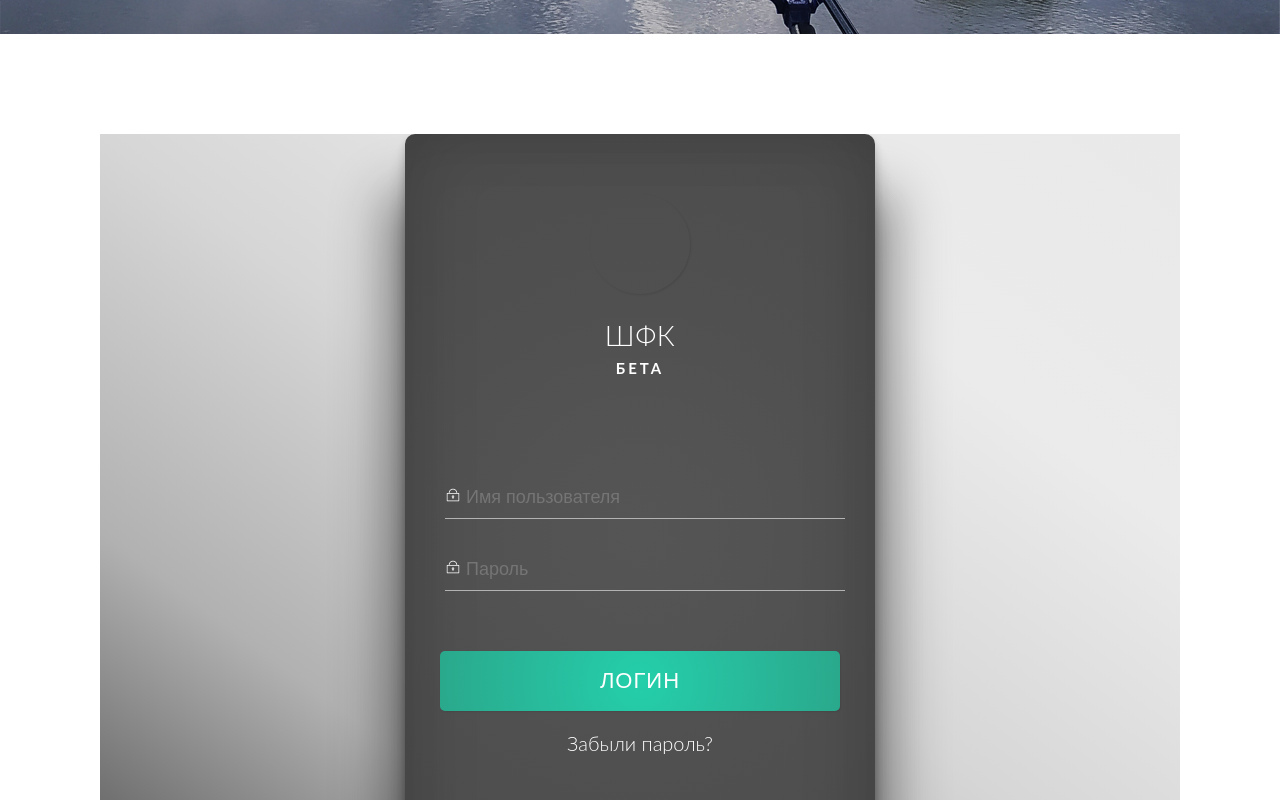
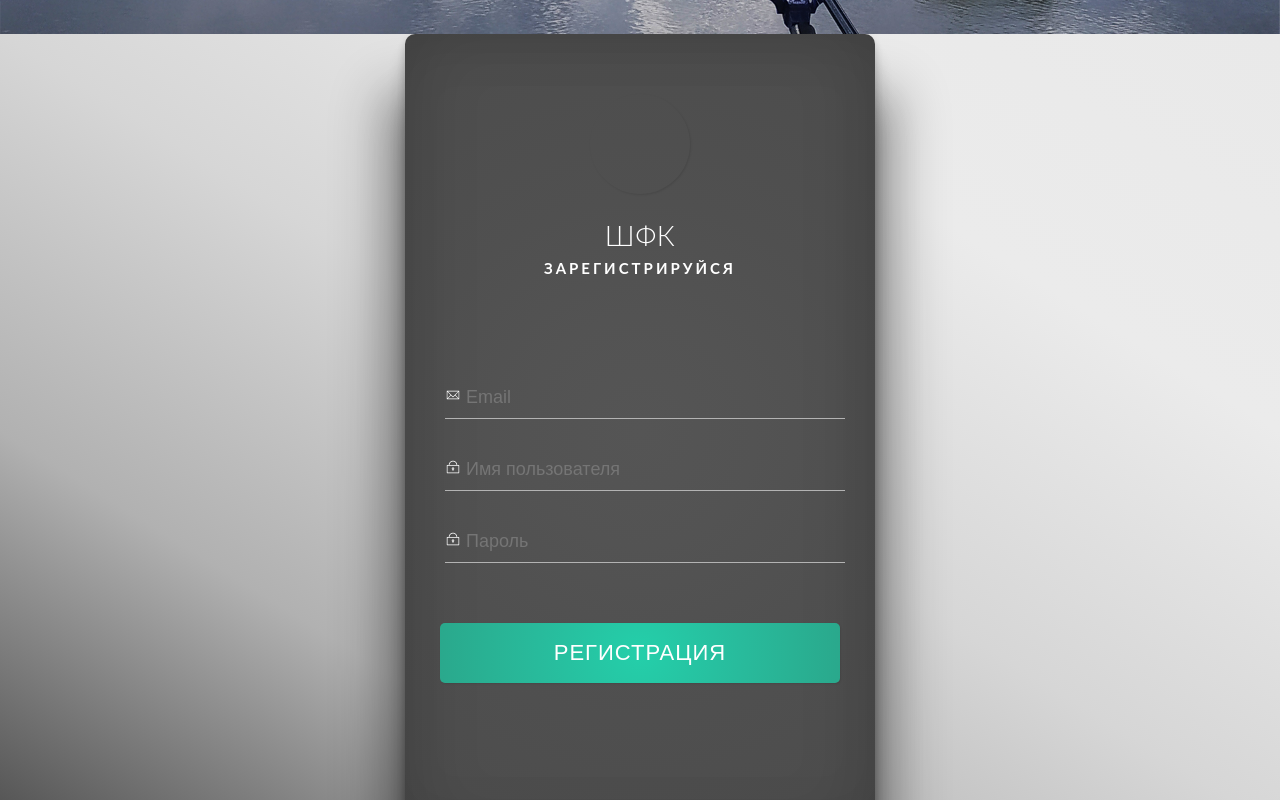
Before and after one commit to romichshos/feederclub, a React (Create React App) app: page / in a window 1280 px wide. Shown: the part 760-1560 px from the top of the page. Built offline with nearby package versions, Linux system fonts and the light colour scheme.

Commit message:
-- feeder club 0.0.9.8 login/register form

```diff
--- a/src/components/App.js
+++ b/src/components/App.js
@@ -9,7 +9,7 @@ const App =()=>(
       <Header/>
     </div>
     <div>
-        <LogForm/>
+        <LogForm isRegisterForm={true}/>
     </div>
    </Router>
     )
--- a/src/components/LogForm/LogForm.css
+++ b/src/components/LogForm/LogForm.css
@@ -2,7 +2,7 @@
 
 .pass_container {
     box-sizing: border-box;
-    margin: 100px;
+    /*margin: 100px;*/
     /*  width: 100vw;
       height: 100vh;*/
     overflow: hidden;
@@ -78,7 +78,7 @@
     padding: 10px 10px 10px 5px;
 }
 
-.username, .password {
+.username, .password, .email{
     display: block;
     border-bottom: 1px solid #b3b3b3;
     margin-bottom: 30px;
--- a/src/components/LogForm/LogForm.jsx
+++ b/src/components/LogForm/LogForm.jsx
@@ -2,29 +2,43 @@ import React from 'react';
 import './LogForm.css';
 import '../../svgicons.css';
 
+const EmailDiv = (props) => {
+    if (props.isRegisterForm) {
+        return (<div className="email">
+            <svg className="svg-icon" viewBox="0 0 20 20">
+                <path
+                    d="M17.388,4.751H2.613c-0.213,0-0.389,0.175-0.389,0.389v9.72c0,0.216,0.175,0.389,0.389,0.389h14.775c0.214,0,0.389-0.173,0.389-0.389v-9.72C17.776,4.926,17.602,4.751,17.388,4.751 M16.448,5.53L10,11.984L3.552,5.53H16.448zM3.002,6.081l3.921,3.925l-3.921,3.925V6.081z M3.56,14.471l3.914-3.916l2.253,2.253c0.153,0.153,0.395,0.153,0.548,0l2.253-2.253l3.913,3.916H3.56z M16.999,13.931l-3.921-3.925l3.921-3.925V13.931z"></path>
+            </svg>
+            <input type='email' className='email-input' placeholder='Email'></input>
+        </div>)
+    }
+    else return <div></div>
+}
 
-const LogForm = () => (
+const LogForm = (props) => (
     <div className="pass_container">
         <div className="login_div">
             <div className="logo_form"></div>
             <div className="title">ШФК</div>
-            <div className="sub_title">Бета</div>
+            <div className="sub_title">{(props.isRegisterForm)?"зарегистрируйся":"авторизация"}</div>
             <div className="fields">
+                <EmailDiv isRegisterForm={props.isRegisterForm}/>
                 <div className="username">
                     <svg className="svg-icon" viewBox="0 0 20 20">
                         <path
-                            d="M17.308,7.564h-1.993c0-2.929-2.385-5.314-5.314-5.314S4.686,4.635,4.686,7.564H2.693c-0.244,0-0.443,0.2-0.443,0.443v9.3c0,0.243,0.199,0.442,0.443,0.442h14.615c0.243,0,0.442-0.199,0.442-0.442v-9.3C17.75,7.764,17.551,7.564,17.308,7.564 M10,3.136c2.442,0,4.43,1.986,4.43,4.428H5.571C5.571,5.122,7.558,3.136,10,3.136 M16.865,16.864H3.136V8.45h13.729V16.864z M10,10.664c-0.854,0-1.55,0.696-1.55,1.551c0,0.699,0.467,1.292,1.107,1.485v0.95c0,0.243,0.2,0.442,0.443,0.442s0.443-0.199,0.443-0.442V13.7c0.64-0.193,1.106-0.786,1.106-1.485C11.55,11.36,10.854,10.664,10,10.664 M10,12.878c-0.366,0-0.664-0.298-0.664-0.663c0-0.366,0.298-0.665,0.664-0.665c0.365,0,0.664,0.299,0.664,0.665C10.664,12.58,10.365,12.878,10,12.878"></path>
+    d="M17.308,7.564h-1.993c0-2.929-2.385-5.314-5.314-5.314S4.686,4.635,4.686,7.564H2.693c-0.244,0-0.443,0.2-0.443,0.443v9.3c0,0.243,0.199,0.442,0.443,0.442h14.615c0.243,0,0.442-0.199,0.442-0.442v-9.3C17.75,7.764,17.551,7.564,17.308,7.564 M10,3.136c2.442,0,4.43,1.986,4.43,4.428H5.571C5.571,5.122,7.558,3.136,10,3.136 M16.865,16.864H3.136V8.45h13.729V16.864z M10,10.664c-0.854,0-1.55,0.696-1.55,1.551c0,0.699,0.467,1.292,1.107,1.485v0.95c0,0.243,0.2,0.442,0.443,0.442s0.443-0.199,0.443-0.442V13.7c0.64-0.193,1.106-0.786,1.106-1.485C11.55,11.36,10.854,10.664,10,10.664 M10,12.878c-0.366,0-0.664-0.298-0.664-0.663c0-0.366,0.298-0.665,0.664-0.665c0.365,0,0.664,0.299,0.664,0.665C10.664,12.58,10.365,12.878,10,12.878"/>
                     </svg>
-                    <input type='username' className='user-input' placeholder='Имя пользователя'></input></div>
+                    <input type='username' className='user-input' placeholder='Имя пользователя'></input>
+                </div>
                 <div className="password">
                     <svg className="svg-icon" viewBox="0 0 20 20">
                         <path
-                            d="M17.308,7.564h-1.993c0-2.929-2.385-5.314-5.314-5.314S4.686,4.635,4.686,7.564H2.693c-0.244,0-0.443,0.2-0.443,0.443v9.3c0,0.243,0.199,0.442,0.443,0.442h14.615c0.243,0,0.442-0.199,0.442-0.442v-9.3C17.75,7.764,17.551,7.564,17.308,7.564 M10,3.136c2.442,0,4.43,1.986,4.43,4.428H5.571C5.571,5.122,7.558,3.136,10,3.136 M16.865,16.864H3.136V8.45h13.729V16.864z M10,10.664c-0.854,0-1.55,0.696-1.55,1.551c0,0.699,0.467,1.292,1.107,1.485v0.95c0,0.243,0.2,0.442,0.443,0.442s0.443-0.199,0.443-0.442V13.7c0.64-0.193,1.106-0.786,1.106-1.485C11.55,11.36,10.854,10.664,10,10.664 M10,12.878c-0.366,0-0.664-0.298-0.664-0.663c0-0.366,0.298-0.665,0.664-0.665c0.365,0,0.664,0.299,0.664,0.665C10.664,12.58,10.365,12.878,10,12.878"></path>
+    d="M17.308,7.564h-1.993c0-2.929-2.385-5.314-5.314-5.314S4.686,4.635,4.686,7.564H2.693c-0.244,0-0.443,0.2-0.443,0.443v9.3c0,0.243,0.199,0.442,0.443,0.442h14.615c0.243,0,0.442-0.199,0.442-0.442v-9.3C17.75,7.764,17.551,7.564,17.308,7.564 M10,3.136c2.442,0,4.43,1.986,4.43,4.428H5.571C5.571,5.122,7.558,3.136,10,3.136 M16.865,16.864H3.136V8.45h13.729V16.864z M10,10.664c-0.854,0-1.55,0.696-1.55,1.551c0,0.699,0.467,1.292,1.107,1.485v0.95c0,0.243,0.2,0.442,0.443,0.442s0.443-0.199,0.443-0.442V13.7c0.64-0.193,1.106-0.786,1.106-1.485C11.55,11.36,10.854,10.664,10,10.664 M10,12.878c-0.366,0-0.664-0.298-0.664-0.663c0-0.366,0.298-0.665,0.664-0.665c0.365,0,0.664,0.299,0.664,0.665C10.664,12.58,10.365,12.878,10,12.878"/>
                     </svg>
                     <input type='password' className='pass-input' placeholder='Пароль'></input></div>
             </div>
-            <button className="signin_button">ЛОГИН</button>
-            <div className='link'><a href='#'>Забыли пароль?</a></div>
+            <button className="signin_button">{(props.isRegisterForm)?"РЕГИСТРАЦИЯ":"ЛОГИН"}</button>
+            <div className='link'><a href='#'>{(props.isRegisterForm)?"":"Забыли пароль?"}</a></div>
         </div>
     </div>
 )
```
